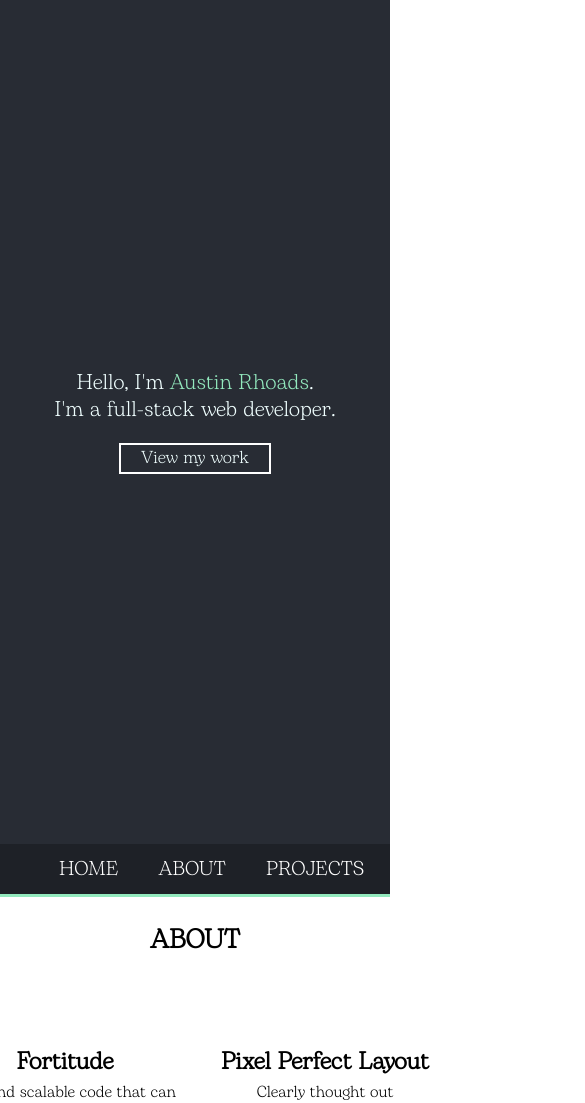
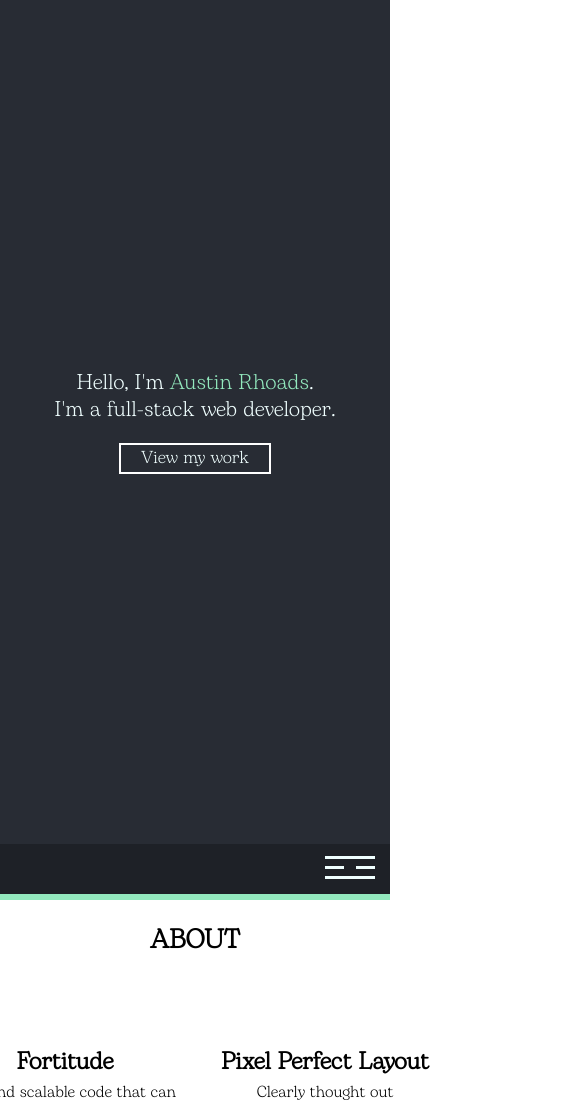
Before and after one commit to AustinRhoads/austin-portfolio, a React (Create React App) app: page / in a window 390 px wide. Shown: the top 1103 px of the page, 585 px wide, since content can reach past the window. Built offline with nearby package versions, Linux system fonts and the light colour scheme.

Commit message:
damn that navbar works nice

```diff
--- a/src/App.css
+++ b/src/App.css
@@ -2,6 +2,8 @@
   font-family: 'bogart';
   src: url('./typefaces/Bogart-Light-trial.ttf') format('truetype')
 }
+
+
 
 
 
@@ -105,7 +107,7 @@ body{
   width: calc(100vw - 39px);
   height: 50px;
   background-color: #1e2127;
-  border-bottom: 3px solid #93E9BE;
+  border-bottom: 6px solid #93E9BE;
   position: absolute;
   z-index: 111111;
   top: 100vh;
@@ -117,6 +119,8 @@ body{
   text-align: left;
 }
 
+
+
 .nav-link{
   cursor: pointer;
   margin: 0 20px;
@@ -124,6 +128,47 @@ body{
   color: #fff;
   left: 0;
 }
+
+#nav-icon{
+  display: none;
+  position: absolute;
+ margin-top: 24px;
+  right: 15px;
+
+  width: 50px;
+  height: 50px;
+}
+
+#nav-icon-line-1{
+
+  width: 50px;
+  height: 3px;
+  background-color: azure;
+}
+
+#nav-icon-line-2{
+  margin-top: 7px;
+  width: 19px;
+  height: 3px;
+  background-color: azure;
+}
+
+#nav-icon-line-3{
+  margin-top: -3px;
+  float: right;
+  width: 19px;
+  height: 3px;
+  margin-left: 12px;
+  background-color: azure;
+}
+
+#nav-icon-line-4{
+  margin-top: 7px;
+  width: 50px;
+  height: 3px;
+  background-color: azure;
+}
+
 
 .fixed {
   position: fixed;
@@ -170,9 +215,7 @@ body{
   margin-top: 70px;
 }
 
-#about-values-wrapper > div{
 
-}
 .value-header{
   font-size: 18pt;
   font-weight: bold;
@@ -291,6 +334,81 @@ flex-wrap: wrap;
 
   }
 
+  #nav-icon{
+    position: absolute;
+    display:inline-block;
+    cursor: pointer;
+
+  }
+
+  .nav-link{
+    float: right;
+    display: none;
+    height: 0px;
+    transition: 1s;
+
+  }
+  .nav-bar{
+   padding-left: 0;
+   width: 100vw;
+
+  }
+
+  .nav-bar.responsive {
+    flex-direction: column;
+   height: 300px;
+  }
+
+  .nav-bar.responsive > div.nav-link:first-child{
+    margin-top: 50px;
+    animation: popDown .2s;
+  }
+
+  .nav-bar.responsive > div.nav-link:nth-child(2){
+    animation: popDown .4s;
+  }
+
+  .nav-bar.responsive > div.nav-link:nth-child(3){
+    animation: popDown .6s;
+  }
+
+  .nav-bar.responsive > div.nav-link:nth-child(4){
+    animation: popDown .8s;
+  }
+
+  .nav-bar.responsive > div.nav-link:nth-child(5){
+    animation: popDown 1s;
+  }
+
+  .nav-bar.responsive > div.nav-link{
+
+    float: none;
+    display: block;
+    text-align: left;
+    padding-left: 10vw;
+
+    width: 90vw;
+    height: 50px;
+    background-color: #1e2127;
+
+
+  }
+
+  .nav-bar.responsive > #nav-icon{
+    margin-top: 12px;
+  }
+
+  @keyframes popDown {
+    from {
+      transform: translateY(-900%);
+      transform: translateX(-300%)
+    }
+    to {
+      transform: translateY(0%);
+      transform: translateX(0%)
+    }
+  }
+
   #about-header{
   font-size: 20pt;
     line-height: 50pt;
--- a/src/App.js
+++ b/src/App.js
@@ -16,8 +16,16 @@ class App extends Component{
     let topOfDestinationElement = document.getElementById(dest).offsetTop
 
     window.scrollTo(0, topOfDestinationElement)
+    this.hide_responsive()
 
   }
+
+  hide_responsive = () => {
+    var navbar = document.getElementById('nav-bar');
+    if(navbar.classList.contains('responsive')){
+        navbar.classList.remove('responsive')
+    }
+}
 
 
   render (){
--- a/src/components/About.js
+++ b/src/components/About.js
@@ -12,6 +12,9 @@ import css_logo from '../css_logo.png'
 
 
 class About extends Component {
+
+
+
     render(){
         return(
             <section id="about-all">
--- a/src/components/Navbar.js
+++ b/src/components/Navbar.js
@@ -2,14 +2,42 @@ import React, { Component } from 'react'
 
 class Navbar extends Component {
 
+    toggle_responsive = () => {
+
+        var navbar = document.getElementById('nav-bar');
+
+        if(navbar.className === "nav-bar"){
+            navbar.className = "nav-bar responsive";
+        } else if(navbar.className === "nav-bar fixed"){
+            navbar.className = "nav-bar fixed responsive";
+        } else if(navbar.className === "nav-bar fixed responsive") {
+            navbar.className = "nav-bar fixed"
+        } else {
+            navbar.className = "nav-bar"
+        }
+
+
+    }
+
+
+
+
     render(){
         return(
             <div id="nav-bar" className="nav-bar">
-                <div className="nav-link"onClick={() => this.props.scroll_to("home")}>HOME</div>
-                <div className="nav-link"onClick={() => this.props.scroll_to("about-all")}>ABOUT</div>
-                <div className="nav-link"onClick={() => this.props.scroll_to("portfolio-div")}>PROJECTS</div>
-                <div className="nav-link"onClick={() => this.props.scroll_to("blog-div")}>BLOG</div>
-                <div className="nav-link"onClick={() => this.props.scroll_to("contact-div")}>CONTACT</div>
+
+                    <div className="nav-link"onClick={() => this.props.scroll_to("home")}>HOME</div>
+                    <div className="nav-link"onClick={() => this.props.scroll_to("about-all")}>ABOUT</div>
+                    <div className="nav-link"onClick={() => this.props.scroll_to("portfolio-div")}>PROJECTS</div>
+                    <div className="nav-link"onClick={() => this.props.scroll_to("blog-div")}>BLOG</div>
+                    <div className="nav-link"onClick={() => this.props.scroll_to("contact-div")}>CONTACT</div>
+
+                <i id="nav-icon" onClick={() => this.toggle_responsive()}>
+                    <div id="nav-icon-line-1"></div>
+                    <div id="nav-icon-line-2"></div>
+                    <div id="nav-icon-line-3"></div>
+                    <div id="nav-icon-line-4"></div>
+                </i>
 
             </div>
 
```
